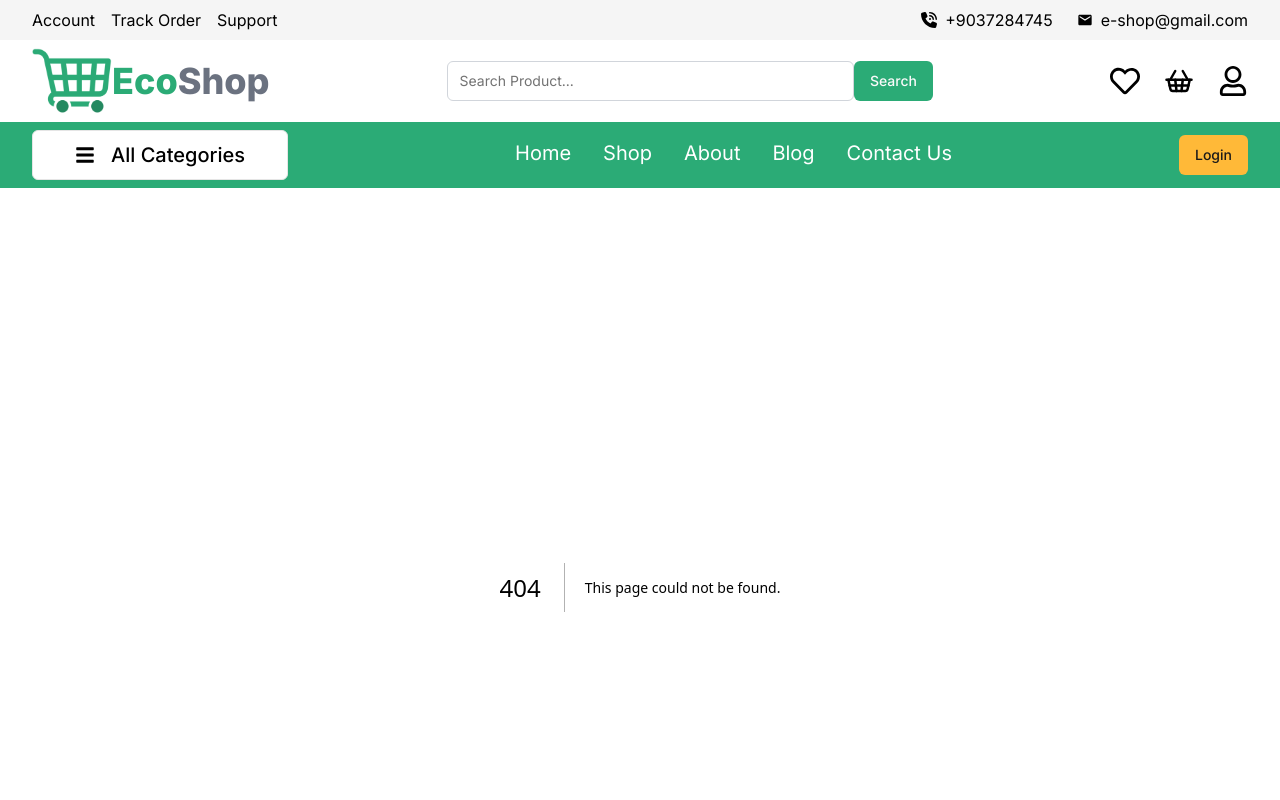
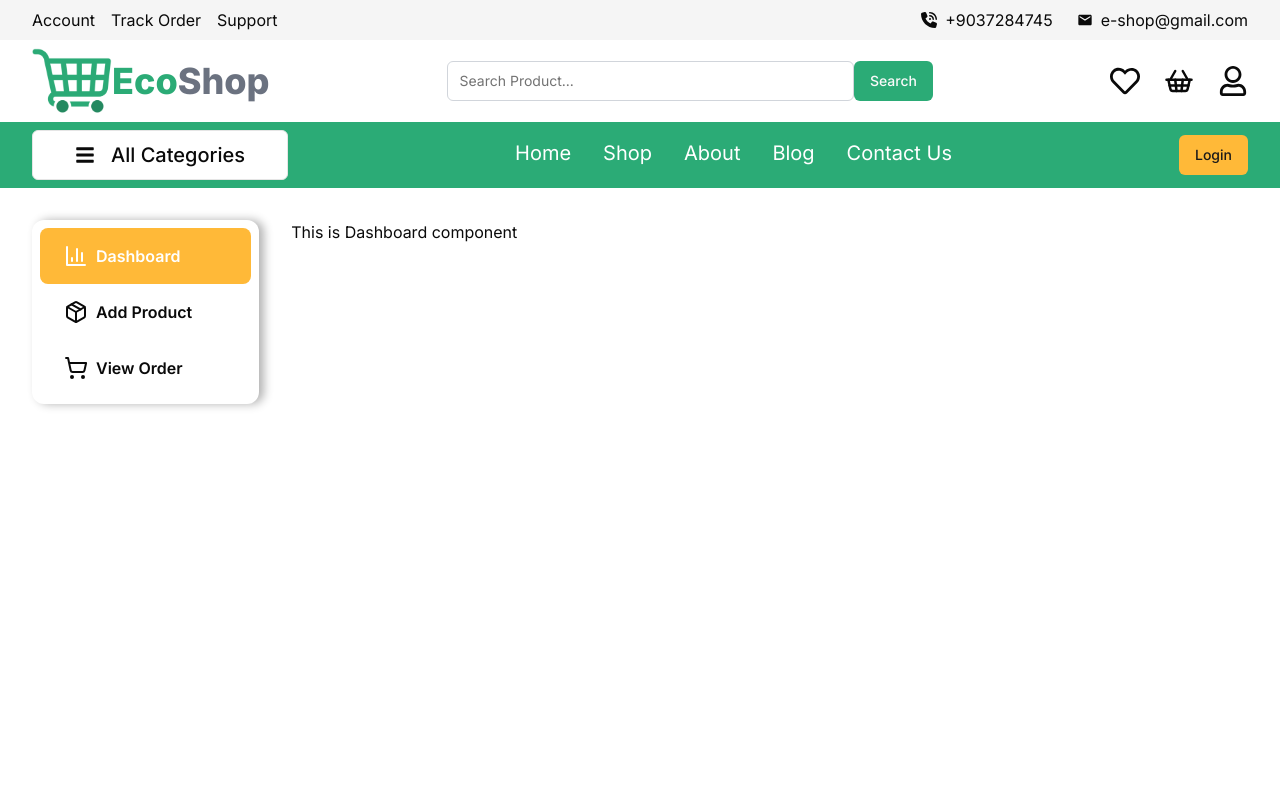
Before and after one commit to aHasnat1997/e-com-app-with-next, a Next.js app: page /dashboard in a window 1280 px wide. Before the commit this address had no page. Shown: the top 800 px of the page. Built offline with nearby package versions, Linux system fonts and the light colour scheme.

Commit message:
ADD: Dashboard page, layout, DashboardNav, AddProduct page, ViewOrder page

```diff
--- /dev/null
+++ b/src/app/dashboard/add-product/page.tsx
@@ -0,0 +1,7 @@
+export default function AddProduct() {
+  return (
+    <>
+      <h1>This is AddProduct component</h1>
+    </>
+  )
+}
--- /dev/null
+++ b/src/app/dashboard/components/DashboardNav.tsx
@@ -0,0 +1,51 @@
+'use client';
+
+import { BarChart3, Package, ShoppingCart } from "lucide-react";
+import Link from "next/link";
+import { usePathname } from "next/navigation";
+import { ReactNode } from "react";
+
+export default function DashboardNav() {
+  const pathname = usePathname()
+
+  type TNavLink = {
+    title: string,
+    icon: ReactNode,
+    path: string
+  }
+  const navLink: TNavLink[] = [
+    {
+      title: 'Dashboard',
+      icon: <BarChart3 />,
+      path: '/dashboard'
+    },
+    {
+      title: 'Add Product',
+      icon: <Package />,
+      path: '/dashboard/add-product'
+    },
+    {
+      title: 'View Order',
+      icon: <ShoppingCart />,
+      path: '/dashboard/view-order'
+    }
+  ]
+
+  return (
+    <nav className="p-2 shadow-[5px_0px_10px_rgba(0,0,0,0.3)] rounded-xl">
+      {
+        navLink.map(item => <div
+          key={item.title}
+          className=""
+        >
+          <Link href={item.path}>
+            <div className={pathname === item.path ? 'w-full px-6 py-4 flex items-center gap-2 font-semibold rounded-lg duration-200 bg-secondary text-white' : 'w-full px-6 py-4 flex items-center gap-2 font-semibold rounded-lg duration-200 hover:bg-gray-200'}>
+              {item.icon}
+              {item.title}
+            </div>
+          </Link>
+        </div>)
+      }
+    </nav>
+  )
+}
--- /dev/null
+++ b/src/app/dashboard/layout.tsx
@@ -0,0 +1,18 @@
+import DashboardNav from "./components/DashboardNav"
+
+export default function DashboardLayout({
+  children, // will be a page or nested layout
+}: {
+  children: React.ReactNode
+}) {
+  return (
+    <section className="section-div flex items-start gap-8">
+      <div className="w-[19%]">
+        <DashboardNav />
+      </div>
+      <div className="w-[80%]">
+        {children}
+      </div>
+    </section>
+  )
+}
--- /dev/null
+++ b/src/app/dashboard/page.tsx
@@ -0,0 +1,7 @@
+export default function Dashboard() {
+  return (
+    <section>
+      <h1>This is Dashboard component</h1>
+    </section>
+  )
+}
--- /dev/null
+++ b/src/app/dashboard/view-order/page.tsx
@@ -0,0 +1,7 @@
+export default function ViewOrder() {
+  return (
+    <>
+      <h1>This is ViewOrder component</h1>
+    </>
+  )
+}
--- a/src/components/TopNave/ProfileDropdownMenu.tsx
+++ b/src/components/TopNave/ProfileDropdownMenu.tsx
@@ -24,6 +24,7 @@ import {
   DropdownMenuTrigger,
 } from "@/components/ui/dropdown-menu";
 import { FaRegUser } from "react-icons/fa";
+import Link from "next/link";
 
 export default function ProfileDropdownMenu() {
   return (
@@ -38,8 +39,10 @@ export default function ProfileDropdownMenu() {
 
         <DropdownMenuGroup>
           <DropdownMenuItem>
-            <BarChart3 className="mr-2 h-4 w-4" />
-            <span>Dashboard</span>
+            <Link href='/dashboard' className="w-full flex items-center">
+              <BarChart3 className="mr-2 h-4 w-4" />
+              <span>Dashboard</span>
+            </Link>
           </DropdownMenuItem>
           <DropdownMenuItem>
             <CreditCard className="mr-2 h-4 w-4" />
--- a/src/layout/MainLayout.tsx
+++ b/src/layout/MainLayout.tsx
@@ -22,7 +22,7 @@ export default function MainLayout({
       }
       {children}
       {
-        pathname === '/login' ? <></> : <Footer />
+        pathname === '/login' || pathname.startsWith('/dashboard') ? <></> : <Footer />
       }
     </>
   )
```
